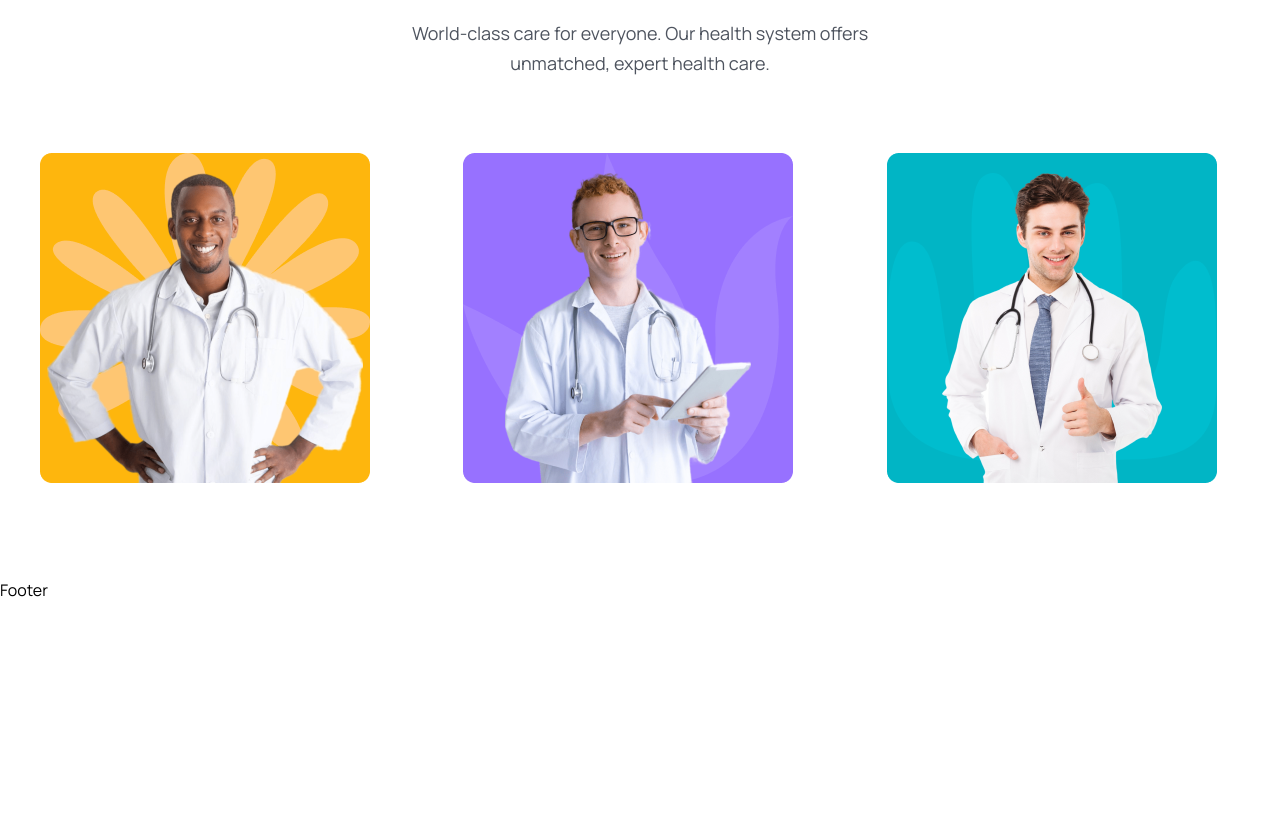
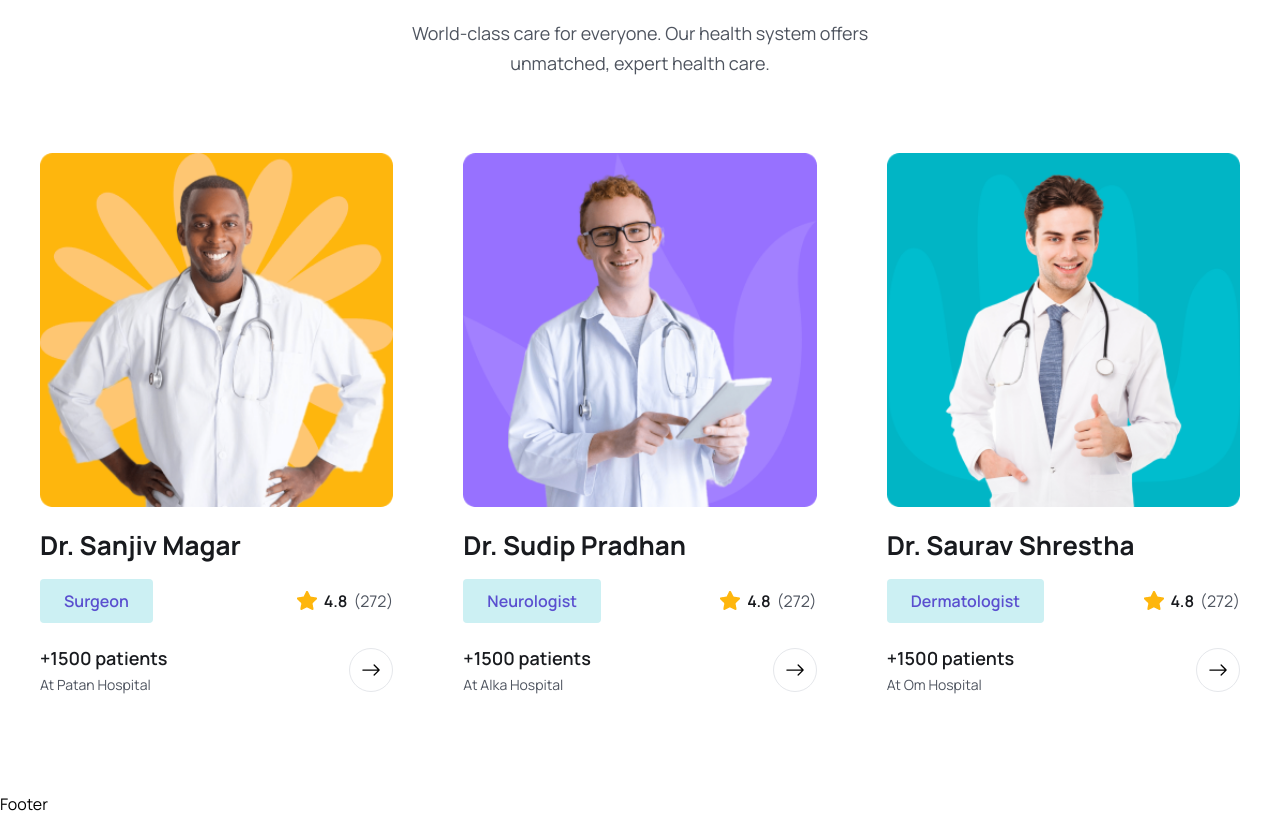
Before and after one commit to tmgnisc/Doctor-Appointment-Booking-MERN-, a React (Vite) app in the folder frontend/: page / in a window 1280 px wide. Shown: the part 3860-4676 px from the top of the page. Before the commit the page ends 4462 px from the top, so only its background shows below. Built offline with nearby package versions, Linux system fonts and the light colour scheme.

Commit message:
completed doctors section

```diff
--- a/frontend/src/assets/data/doctors.js
+++ b/frontend/src/assets/data/doctors.js
@@ -11,7 +11,7 @@ export const doctors = [
     totalRating: 272,
     photo: doctorImg01,
     totalPatients: 1500,
-    hospital: "Mount Adora Hospital, Sylhet.",
+    hospital: "Patan Hospital",
   },
   {
     id: "02",
@@ -21,7 +21,7 @@ export const doctors = [
     totalRating: 272,
     photo: doctorImg02,
     totalPatients: 1500,
-    hospital: "Mount Adora Hospital, Sylhet.",
+    hospital: "Alka Hospital",
   },
   {
     id: "03",
@@ -31,6 +31,6 @@ export const doctors = [
     totalRating: 272,
     photo: doctorImg03,
     totalPatients: 1500,
-    hospital: "Mount Adora Hospital, Sylhet.",
+    hospital: "Om Hospital",
   },
 ];
--- a/frontend/src/components/Doctors/DoctorCard.jsx
+++ b/frontend/src/components/Doctors/DoctorCard.jsx
@@ -1,14 +1,58 @@
-import React from 'react'
+import React from "react";
+import starIcon from "../../assets/images/Star.png";
+import { Link } from "react-router-dom";
+import { BsArrowRight } from "react-icons/bs";
 
-const DoctorCard = ( {doctor}) => {
-    const {name, avgRating, totalRating, photo, specialization, totalPatient, hospital} = doctor
+const DoctorCard = ({ doctor }) => {
+  const {
+    name,
+    avgRating,
+    totalRating,
+    photo,
+    specialization,
+    totalPatients,
+    hospital,
+  } = doctor;
   return (
-    <div className='p-3 lg:p-5'>
-<div>
-    <img src={photo} alt="" />
-</div>
+    <div className="p-3 lg:p-5">
+      <div>
+        <img src={photo} className="w-full" alt="" />
+      </div>
+      <h2 className="text-[18px] leading-[30px] lg:text-[26px] lg:leading-9 text-headingColor font-[700] mt-3 lg:mt-5 ">
+        {name}
+      </h2>
+      <div className="mt-2 lg:mt-4 flex items-center justify-between">
+        <span className="bg-[#ccf0f3] text-irisBlueColor py-1 px-2 lg:py-2 lg:px-6 text-[12px] leading-4 lg:text-[16px] lg:leading-7 font-semibold rounded">
+          {specialization}
+        </span>
+        <div className="flex items-center gap-[6px]">
+          <span className="flex items-center gap-[6px] text-[14px] leading-6 lg:text-[16px] lg:leading-7 font-semibold text-headingColor">
+            <img src={starIcon} alt="" /> {avgRating}
+          </span>
+          <span className="text-[14px] leading-6 lg:text-[16px] lg:leading-7 font-[400] text-textColor">
+            ({totalRating})
+          </span>
+        </div>
+      </div>
+
+      <div className="mt-[18px] lg:mt-5 flex items-center justify-between">
+        <div>
+          <h3 className="text-[16px] leading-7 lg:text-[18px] lg:leading-[30px] font-semibold text-headingColor">
+            +{totalPatients} patients
+          </h3>
+          <p className="text-[14px] leading-6 font-[400] text-textColor">
+            At {hospital}
+          </p>
+        </div>
+        <Link
+          to="/doctors"
+          className="w-[44px] h-[44px] rounded-full border border-solid border-[#181A1E} flex items-center justify-center group hover:bg-primaryColor hover:border-none"
+        >
+          <BsArrowRight className="group-hover:text-white w-6 h-5" />
+        </Link>
+      </div>
     </div>
-  )
-}
+  );
+};
 
-export default DoctorCard
+export default DoctorCard;
```
